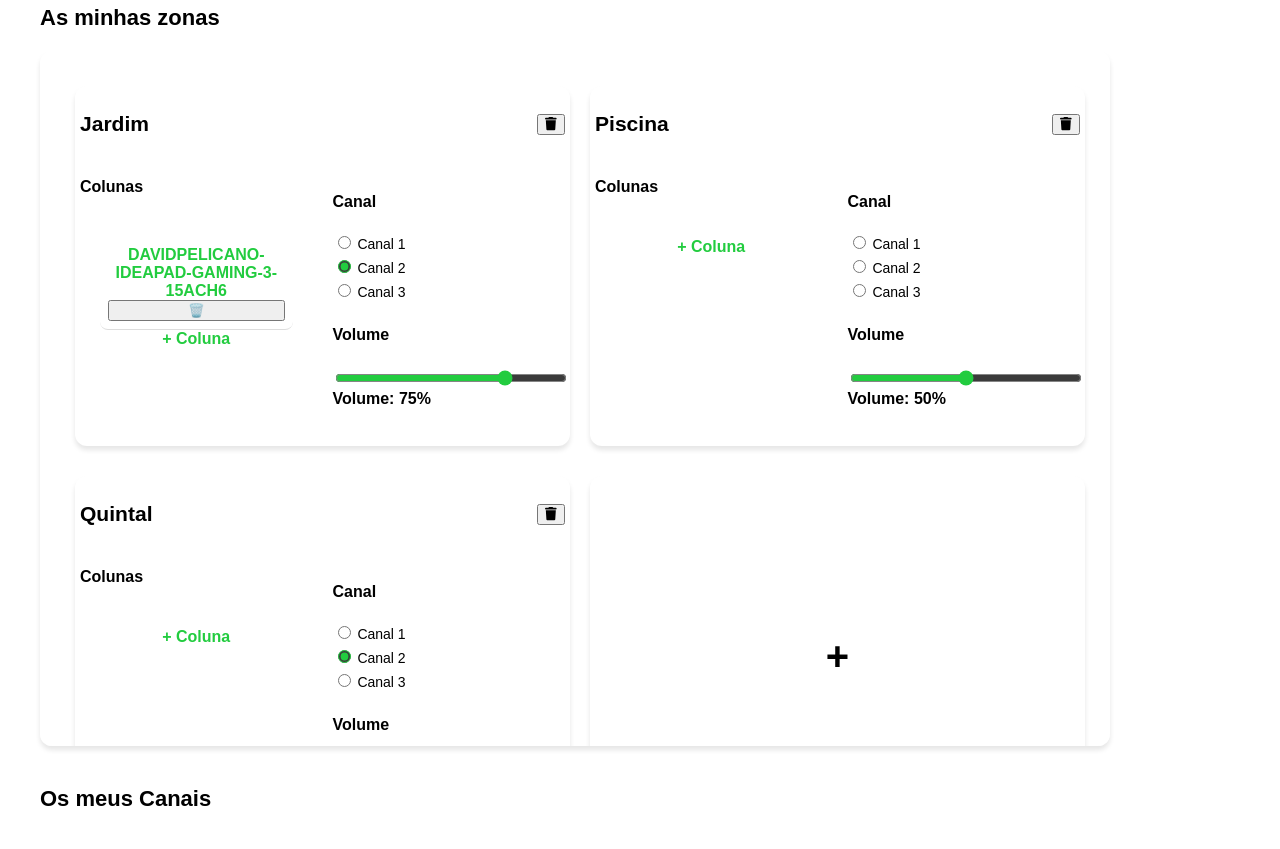
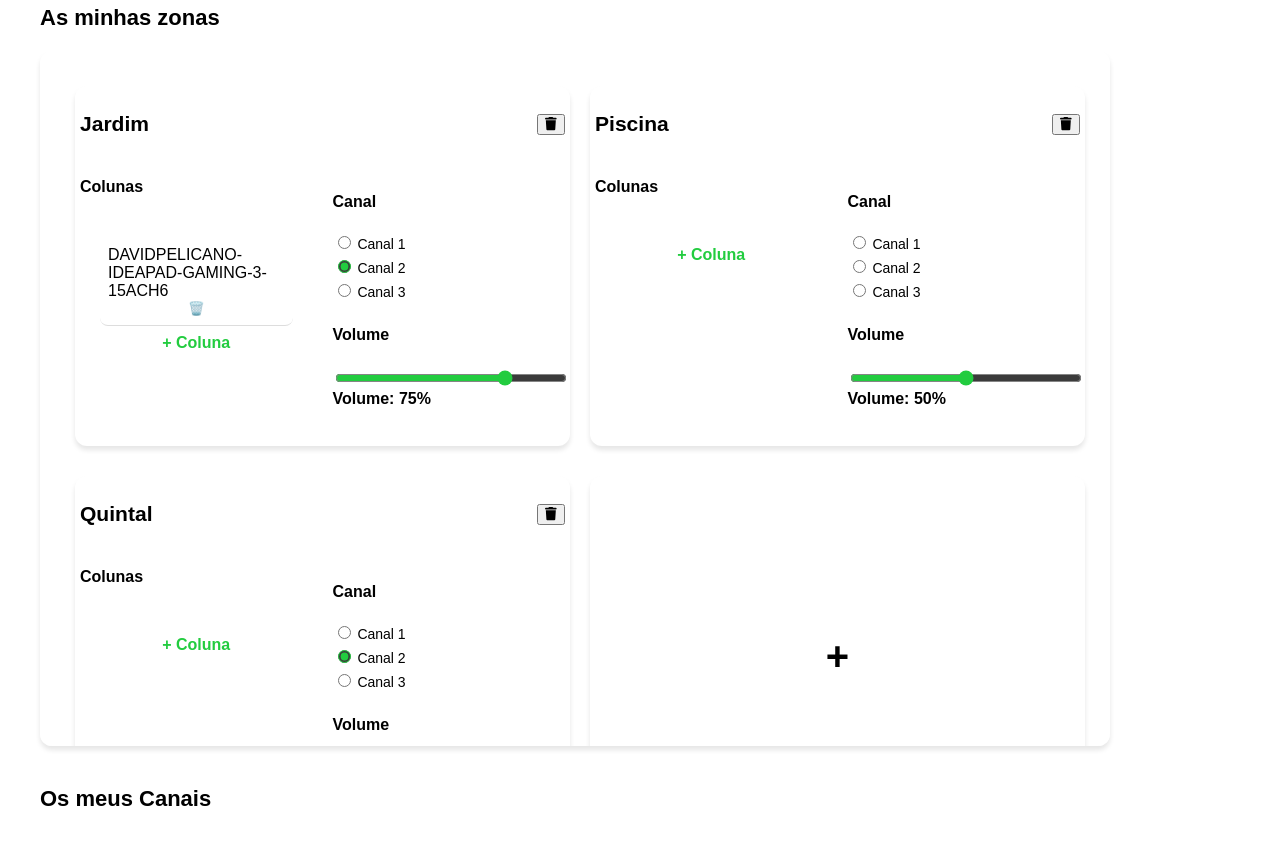
Before and after one commit to pedromelo1316/PECI--Difusao-de-Audio, a Flask app: page / in a window 1280 px wide. Shown: the part 323-1172 px from the top of the page. Run offline with Flask 3, Linux system fonts and the light colour scheme.

Commit message:
problema do verde resolvido(separei em 2 classes)

```diff
--- a/Flask/app.py
+++ b/Flask/app.py
@@ -303,7 +303,6 @@ def remove_column_from_zone():
     zone_name = data["zone_name"]
     column_name = data["column_name"]
 
-    # Buscar a coluna na BD
     area = Areas.query.filter_by(name=zone_name).first()
     if not area:
         return jsonify({"error": "Zone not found"}), 404
--- a/Flask/static/css/styles.css
+++ b/Flask/static/css/styles.css
@@ -188,6 +188,8 @@ h2 {
     width: 100%; /* Ajusta ao tamanho da caixa */
     min-height: 350px; /* Ajusta ao tamanho da caixa */
 }
+
+
 
 
 
@@ -464,3 +466,20 @@ footer {
 .dropdown-menu li:hover {
     background-color: #f0f0f0;
 }
+
+
+
+.add-column-button {
+    padding: 8px;
+    text-align: center;
+    color: #22cc3f;
+    font-weight: bold;
+    cursor: pointer;
+}
+
+.delete-column-button {
+    background: none;
+    border: none;
+    color: red;
+    cursor: pointer;
+}
--- a/Flask/templates/index.html
+++ b/Flask/templates/index.html
@@ -85,14 +85,17 @@
                     <div class="column-section">
                         <h4>Colunas</h4>
                         <div class="column-list">
-                            <div class="add-column" onclick="showSelectForZone(this)">
+
+                            <div class="column-list">
                                 {% for node in nodes if node.area_id == area.id %}
                                 <div class="column-item" data-column="{{ node.name }}" data-zone="{{ area.name }}">
                                     <span>{{ node.name }}</span>
-                                    <button class="delete-column" onclick="removeZoneColumn(this.closest('.column-item'))">🗑️</button>
+                                    <button class="delete-column-button" onclick="removeZoneColumn(this.closest('.column-item'))">🗑️</button>
                                 </div>
                                 {% endfor %}
-                                <span>+ Coluna</span>
+                                <div class="add-column-button" onclick="showSelectForZone(this)">
+                                    <span>+ Coluna</span>
+                                </div>
                             </div>
                         </div>
                     </div>
@@ -237,6 +240,8 @@
         });
     });
 
+////////////////////////////////////////////////////////////////////////////////////////////////////////////////////
+
 function addArea() {
     const areaName = prompt("Nome da nova área:");
 
@@ -273,14 +278,14 @@ document.addEventListener("DOMContentLoaded", function () {
     let usedZoneColumns = [];
 
     // Adicionar funcionalidade ao botão "+ Coluna"
-    document.querySelectorAll(".add-column").forEach(button => {
+    document.querySelectorAll(".add-column-button").forEach(button => {
         button.addEventListener("click", function () {
             showSelectForZone(this);
         });
     });
 
     // Adicionar funcionalidade de remoção às colunas existentes
-    document.querySelectorAll(".delete-column").forEach(btn => {
+    document.querySelectorAll(".delete-column-button").forEach(btn => {
         btn.addEventListener("click", function (event) {
             event.stopPropagation(); // Evita ativação da seleção ao clicar no ícone de remoção
             const columnItem = this.closest(".column-item");
@@ -294,6 +299,7 @@ document.addEventListener("DOMContentLoaded", function () {
             this.nextElementSibling.textContent = `Volume: ${this.value}%`;
         });
     });
+
 
     // Função para exibir o seletor de colunas Wi-Fi ao clicar em "+ Coluna"
     function showSelectForZone(buttonElement) {
@@ -353,30 +359,21 @@ document.addEventListener("DOMContentLoaded", function () {
 
         const zoneName = selectElement.closest(".zone-box").querySelector("h3").textContent.trim();
 
-        // print do zoneName e selectedCOlumn
-        console.log(zoneName);
-        console.log(selectedColumn);
-
-        // Criar elemento visual da coluna na zona
         // Criar elemento visual da coluna na zona
         const columnItem = document.createElement("div");
         columnItem.classList.add("column-item");
         columnItem.innerHTML = `
             <span>${selectedColumn}</span>
-            <button class="delete-column">🗑️</button>
+            <button class="delete-column-button">🗑️</button>
         `;
 
         columnItem.dataset.column = selectedColumn;
         columnItem.dataset.zone = zoneName;
 
-        console.log("Dataset atribuído:", columnItem.dataset);
-
         // Adicionar evento para remover coluna
-        columnItem.querySelector(".delete-column").addEventListener("click", function () {
+        columnItem.querySelector(".delete-column-button").addEventListener("click", function () {
             removeZoneColumn(columnItem);
         });
-
-
 
         // Adicionar a nova coluna ao container e restaurar botão "+"
         const zoneContainer = selectElement.closest(".column-list");
@@ -406,8 +403,8 @@ document.addEventListener("DOMContentLoaded", function () {
     }
 
 
-    // Função para remover uma coluna da zona
-    function removeZoneColumn(columnElement) {
+     // Função para remover uma coluna da zona
+     function removeZoneColumn(columnElement) {
         const columnName = columnElement.dataset.column;
         const zoneName = columnElement.dataset.zone;
 
```
Also changed, not shown: Flask/instance/database.db.
